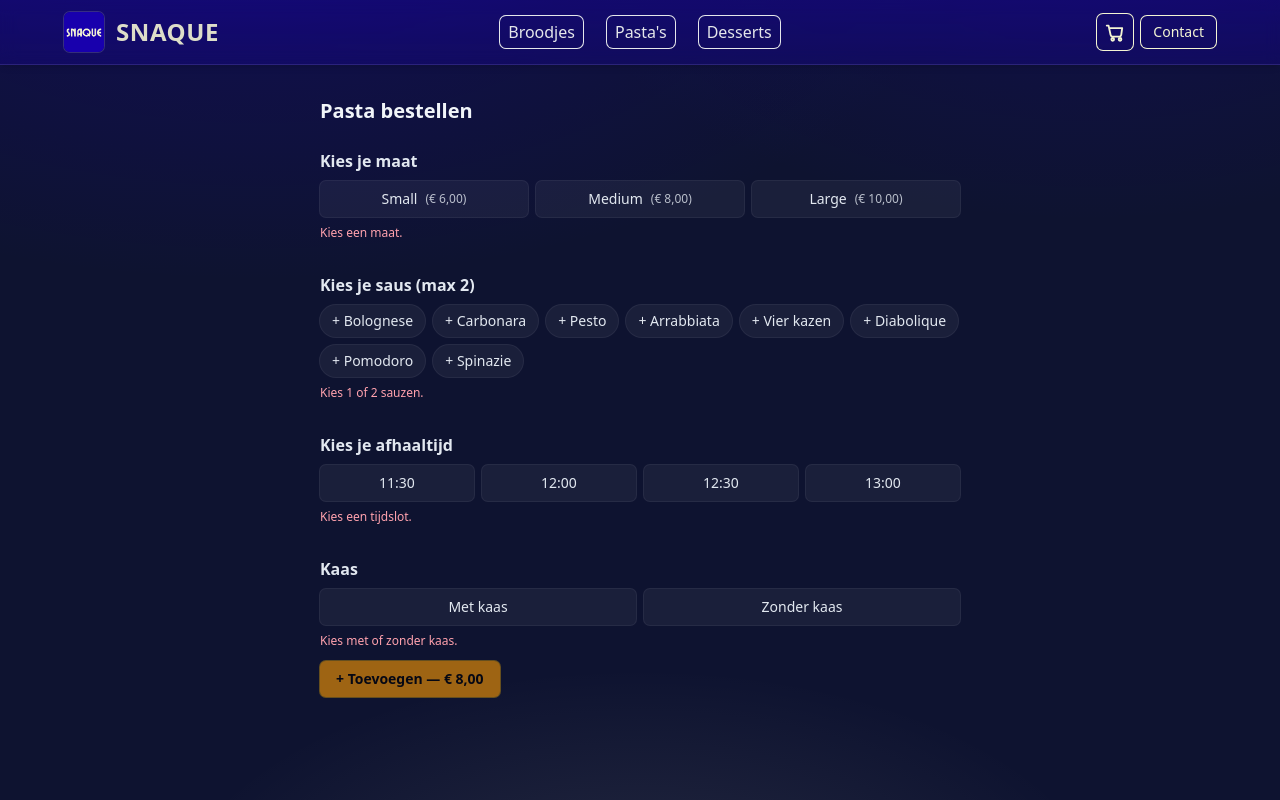
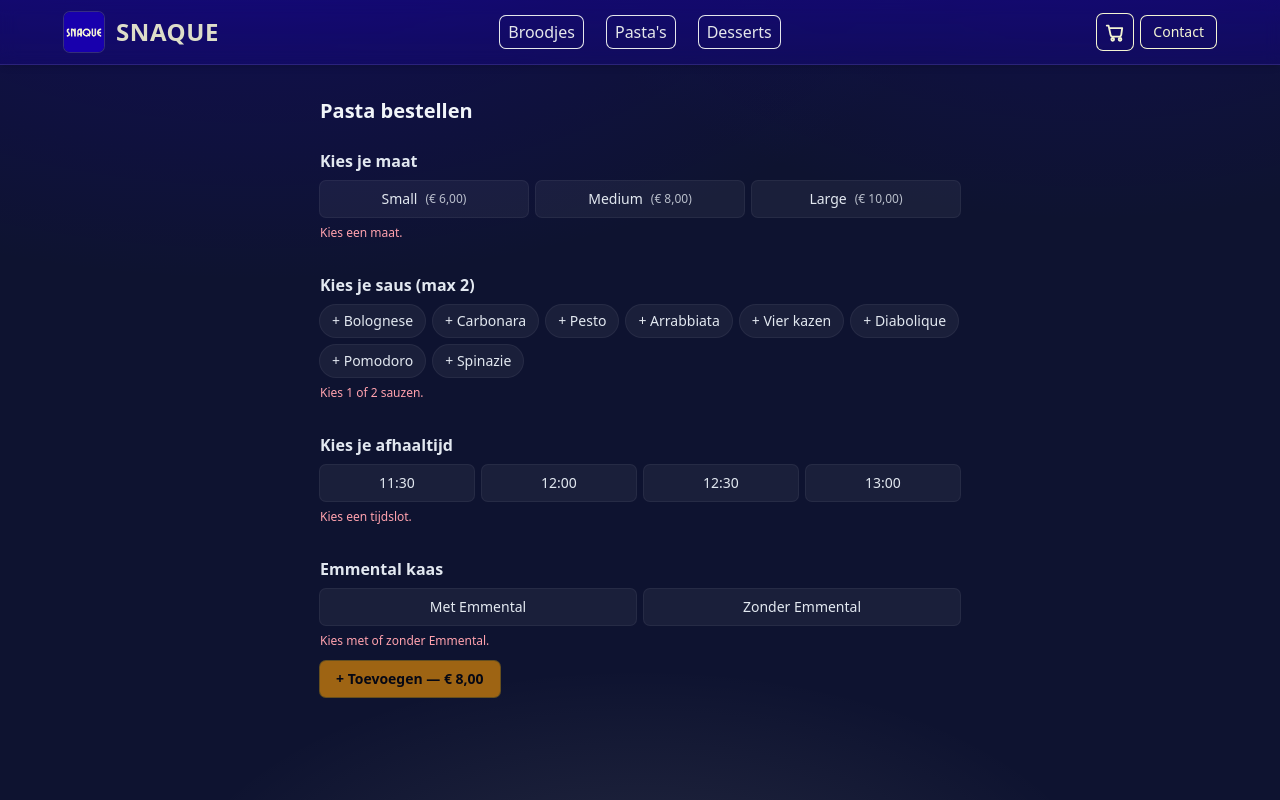
Before and after one commit to SeppeRuysschaert/Snaque, a Next.js app: page /pasta/add in a window 1280 px wide. Built offline with nearby package versions, Linux system fonts and the light colour scheme.

Commit message:
emmental

```diff
--- a/src/app/cart/page.tsx
+++ b/src/app/cart/page.tsx
@@ -215,7 +215,7 @@ export default function Cart() {
                               {/* Kaas */}
                               {cheeseOk ? (
                                 <span className="inline-flex items-center rounded-md bg-white/5 text-slate-200 ring-1 ring-white/10 px-2 py-1 text-xs font-medium">
-                                  Kaas: {cheeseTxt}
+                                  Emmental: {cheeseTxt}
                                 </span>
                               ) : (
                                 <span className="inline-flex items-center rounded-md bg-rose-500/10 text-rose-200 ring-1 ring-rose-400/30 px-2 py-1 text-xs">
--- a/src/app/order/page.tsx
+++ b/src/app/order/page.tsx
@@ -168,7 +168,7 @@ export default function Order() {
                           {/* 🧀 Kaas-badge (alleen tonen als aanwezig) */}
                           {pasta && cheese && (
                             <span className="inline-flex items-center rounded-md bg-white/5 text-slate-200 ring-1 ring-white/10 px-2 py-0.5 font-medium">
-                              Kaas: {cheese}
+                              Emmental: {cheese}
                             </span>
                           )}
                         </div>
--- a/src/components/pasta/PastaCustomizerClient.tsx
+++ b/src/components/pasta/PastaCustomizerClient.tsx
@@ -231,7 +231,7 @@ export default function PastaCustomizerClient({
       {/* Kaas (vervangt Opmerking) + CTA */}
       <section className="flex flex-col gap-3">
         <div className="flex-1">
-          <h2 className="text-base font-semibold text-slate-200 mb-2">Kaas</h2>
+          <h2 className="text-base font-semibold text-slate-200 mb-2">Emmental kaas</h2>
 
           <div
             role="radiogroup"
@@ -239,8 +239,8 @@ export default function PastaCustomizerClient({
             className="grid grid-cols-2 gap-2"
           >
             {[
-              { key: "with", label: "Met kaas" },
-              { key: "without", label: "Zonder kaas" },
+              { key: "with", label: "Met Emmental" },
+              { key: "without", label: "Zonder Emmental" },
             ].map(({ key, label }) => {
               const active = cheese === (key as "with" | "without");
               return (
@@ -271,7 +271,7 @@ export default function PastaCustomizerClient({
             ].join(" ")}
             aria-live="polite"
           >
-            {cheeseValid ? "placeholder" : "Kies met of zonder kaas."}
+            {cheeseValid ? "placeholder" : "Kies met of zonder Emmental."}
           </p>
 
           {/* Knop ONDER de kaas-keuze */}
```
